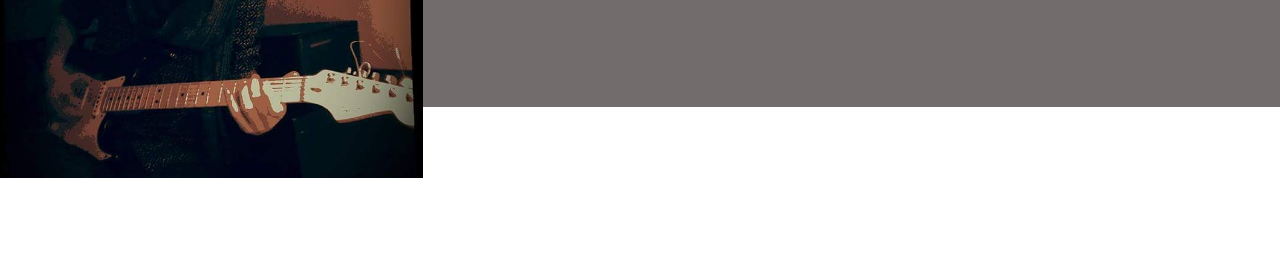
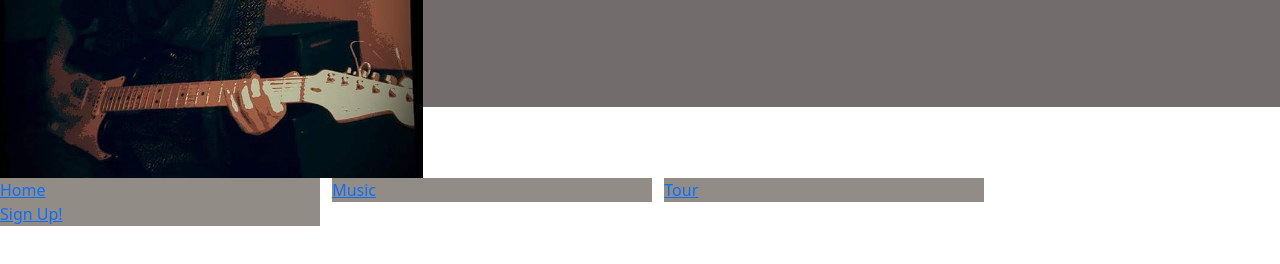
Before and after one commit to Virgil-Derek/MilestoneProject-1-Bandpage, a plain HTML site: page index.html in a window 1280 px wide. Shown: the part 182-446 px from the top of the page. Drawn offline with nearby package versions, Linux system fonts and the light colour scheme; a web font is replaced by a local one.

Commit message:
added menu with home, tour, music, signup + css

```diff
--- a/assets/css/style.css
+++ b/assets/css/style.css
@@ -8,6 +8,19 @@
 
 }
 
+.ui-menu-color-home {
+    background-color: rgb(145, 140, 134);
+}
+.ui-menu-color-Music {
+    background-color: rgb(145, 140, 134);
+}
+.ui-menu-color-Tour {
+    background-color: rgb(145, 140, 134);
+}
+.ui-menu-color-Signup {
+    background-color: rgb(145, 140, 134);
+}
+
 /*-------------------------------------------Heading */
 
 header {
@@ -15,6 +28,7 @@ header {
 }
 
 .heading {
+    margin-left: 50px;
 
 }
 
--- a/index.html
+++ b/index.html
@@ -39,6 +39,31 @@
             </div>
 
         </div>
+        <div class="row">
+            <div class="col">
+                <ul id="nav" class="list-inline">
+                    <li class="col-6 col-sm-3 ui-menu-color-home list-inline-item ">
+                        <a href="#"><span></span>Home</a>
+
+                    </li>
+                    <li class="col-6 col-sm-3 ui-menu-color-Music list list-inline-item">
+                        <a href="#"><span></span>Music</a>
+
+                    </li>
+                    <li class="col-6 col-sm-3 ui-menu-color-Tour list list-inline-item">
+                        <a href="#"><span></span>Tour</a>
+
+                    </li>
+                </li>
+                <li class="col-6 col-sm-3 ui-menu-color-Signup list list-inline-item">
+                    <a href="#"><span></span>Sign Up!</a>
+
+                </li>
+                </ul>
+
+            </div>
+
+        </div>
 
         </div>
         </article>
```
